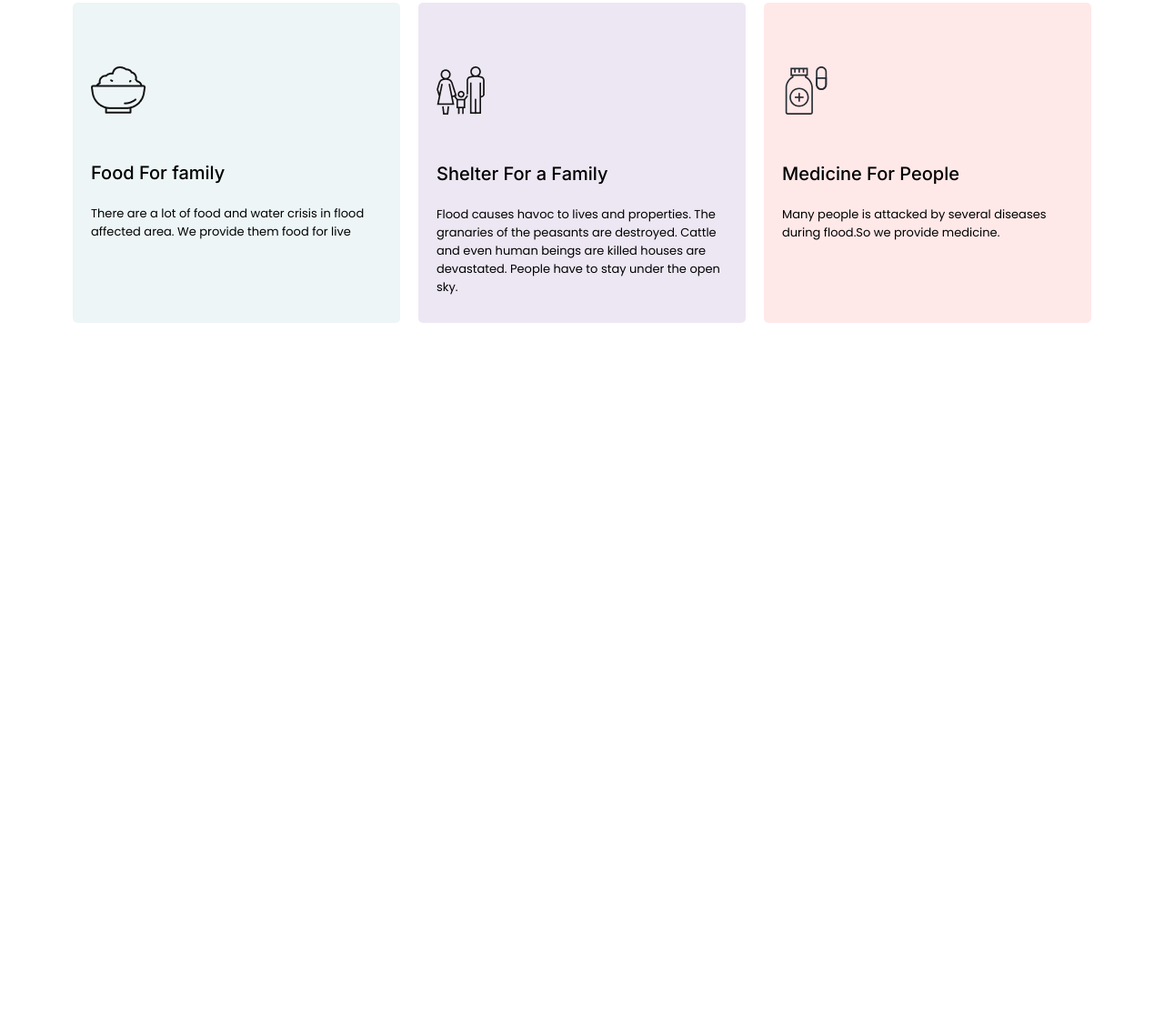
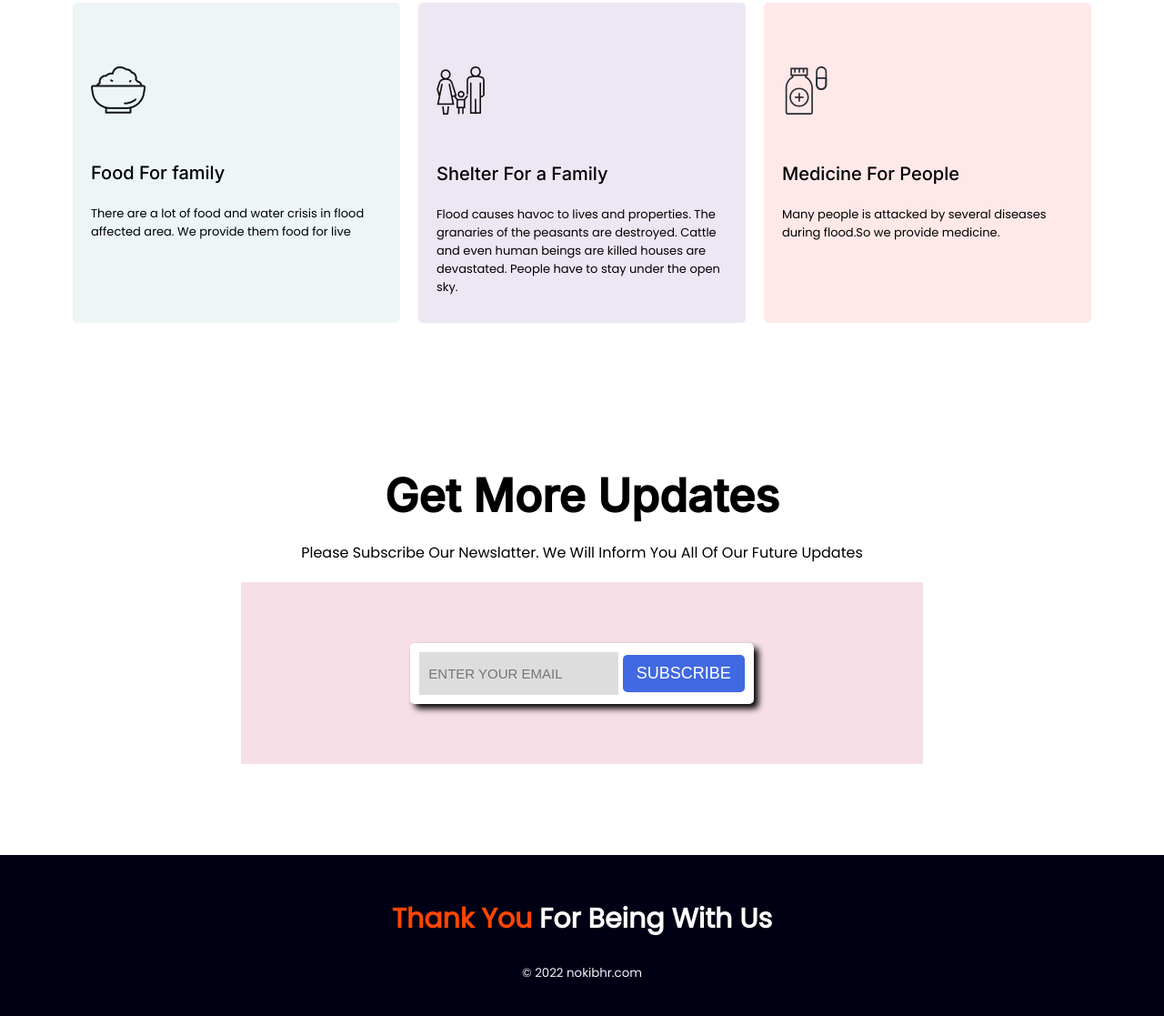
Before and after one commit to nokibhr/donation-site, a plain HTML site: page index.html in a window 1280 px wide. Shown: the part 2020-3137 px from the top of the page at 91% size. Before the commit the page ends 2385 px from the top, so only its background shows below. Drawn offline with Linux system fonts and the light colour scheme.

Commit message:
almost-done

```diff
--- a/index.html
+++ b/index.html
@@ -37,8 +37,7 @@
         </div>
         <div class="custom-amount">
             <div class="write">
-                <input type="text">
-                <label for="">Write Your Amount Here</label>
+                <input type="text" placeholder="TYPE YOUR AMOUNT">
             </div>
         </div>
         <div>
@@ -72,6 +71,30 @@
             </div>
         </div>
     </section>
+
+    <section>
+        <div class="updates">
+            <h1>Get More Updates</h1>
+            <p>Please Subscribe Our Newslatter. We Will Inform You All Of Our Future Updates </p>
+        </div>
+        <div class="form">
+            <div class="form-button">
+                <div class="form-box">
+                    <input type="email" name="email" placeholder="ENTER YOUR EMAIL">
+                    <button type="submit">SUBSCRIBE</button>
+                </div>
+            </div>
+        </div>
+    </section>
+
+    <section class="footer">
+        <h2><span style="color:orangered">Thank You</span> For Being With Us</h2>
+        <footer>
+            © 2022 nokibhr.com
+        </footer>
+    </section>
+
+
 </body>
 
 </html>
--- a/style.css
+++ b/style.css
@@ -165,19 +165,6 @@ body {
     border: none;
     border-bottom: 2px solid silver;
     outline: none;
-
-}
-
-.write input:focus~label {
-    font-size: 0px;
-}
-
-.custom-amount .write label {
-    position: relative;
-    bottom: 40px;
-    text-align: center;
-    color: grey;
-    pointer-events: none;
 }
 
 #button1 {
@@ -320,3 +307,87 @@ body {
     margin-left: 20px;
     margin-top: 70px;
 }
+
+.updates h1 {
+    font-family: 'inter';
+    font-size: 50px;
+    text-align: center;
+    margin-top: 150px;
+}
+
+.updates p {
+    font-family: 'poppins';
+    text-align: center;
+    margin: 20px;
+    font-weight: lighter;
+}
+
+.form {
+    display: flex;
+    width: 100%;
+    height: auto;
+    justify-content: center;
+    margin-bottom: 100px;
+}
+
+.form-button {
+    height: 200px;
+    width: 750px;
+    background: rgba(216, 112, 147, 0.219);
+    display: flex;
+    justify-content: center;
+    align-items: center;
+}
+
+.form-box {
+    background: white;
+    padding: 10px;
+    border-radius: 5px;
+    box-shadow: 5px 5px 7px;
+
+}
+
+.form-box input {
+    font-size: 15px;
+    border: none;
+    outline: none;
+    padding: 15px 10px;
+    color: #000;
+    background: #ddd;
+}
+
+.form-box button {
+    font-size: 18px;
+    border: none;
+    background: royalblue;
+    padding: 10px 15px;
+    color: white;
+    border-radius: 5px;
+}
+
+.footer {
+    height: 177px;
+    width: auto;
+    background: rgb(0, 0, 20);
+    display: block;
+    position: relative;
+    align-items: center;
+    line-height: 60px;
+}
+
+.footer h2 {
+    font-family: 'poppins';
+    font-size: 30px;
+    text-align: center;
+    padding-top: 40px;
+    color: white;
+}
+
+footer {
+    color: aliceblue;
+    text-align: center;
+    font-family: 'poppins';
+    font-weight: 50;
+    font-size: smaller;
+
+}
```
